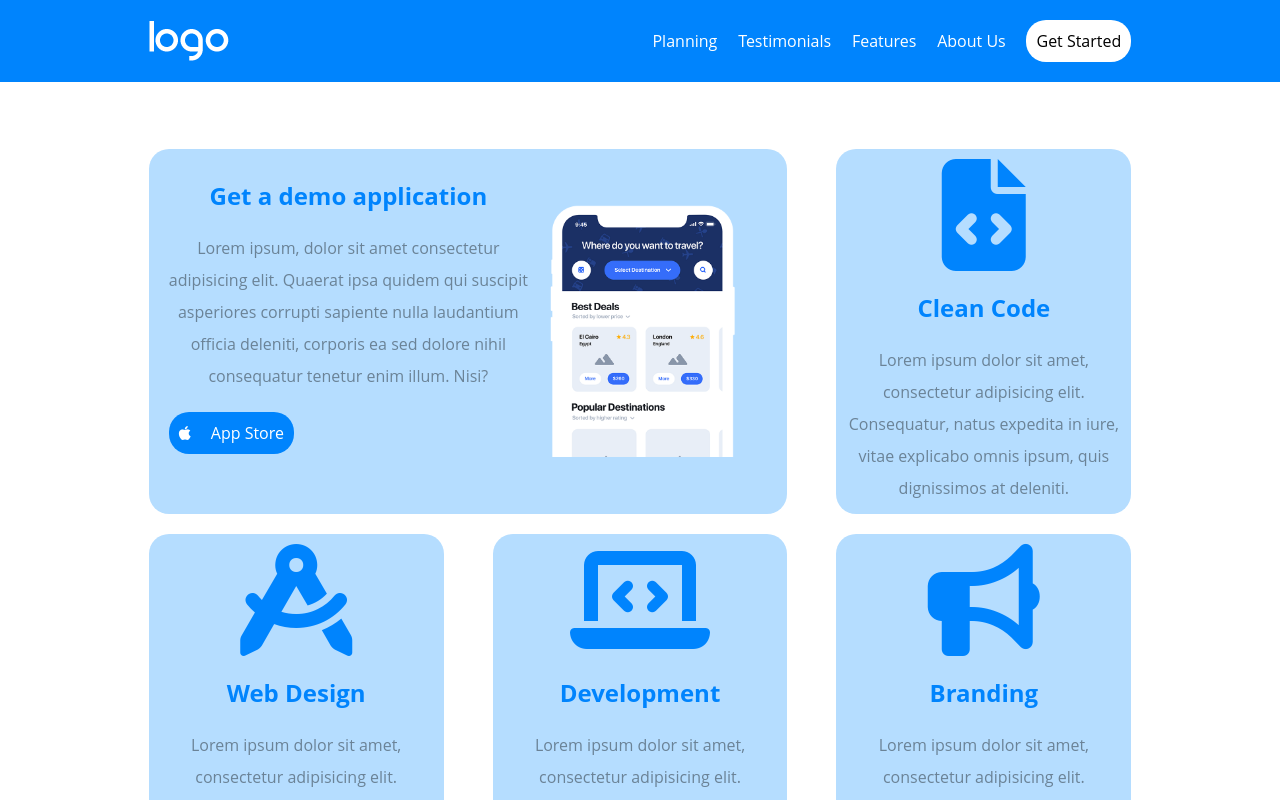
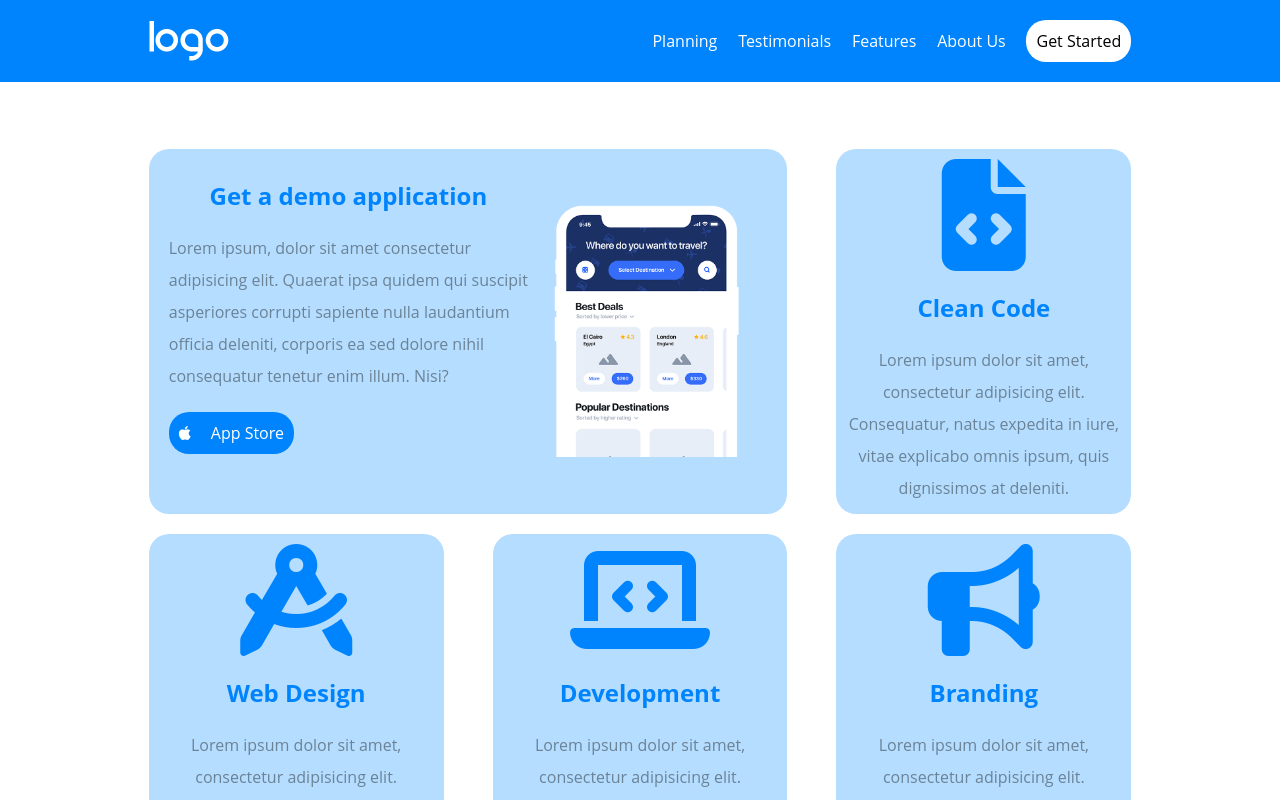
Before and after one commit to IvanTorzoni/htmlcss-responsive-layout, a plain HTML site: page index.html in a window 1280 px wide. Shown: the top 800 px of the page. Drawn offline with Linux system fonts and the light colour scheme.

Commit message:
fix: fixed small details

```diff
--- a/css/responsive.css
+++ b/css/responsive.css
@@ -45,7 +45,8 @@
     }
 
     .col-big img{
-        height: 20rem;
+        width: 80%;
+        object-fit: contain;
     }
 
     .col-big div{
@@ -78,11 +79,17 @@
     }
 
     .col-big img{
-        height: 18rem;
+        width: 100%;
+        min-width: 220px;
+        object-fit: contain;
     }
 
     .col-big div{
         padding-left: 0;
+    }
+
+    .col-big p{
+        text-align: left;
     }
 
     .col-big #btn-feature{
--- a/index.html
+++ b/index.html
@@ -11,7 +11,7 @@
         integrity="sha512-DTOQO9RWCH3ppGqcWaEA1BIZOC6xxalwEsw9c2QQeAIftl+Vegovlnee1c9QX4TctnWMn13TZye+giMm8e2LwA=="
         crossorigin="anonymous" referrerpolicy="no-referrer" />
 
-    <link rel="stylesheet" href="./css/stile.css">
+    <link rel="stylesheet" href="./css/style.css">
     <link rel="stylesheet" href="./css/responsive.css">
 </head>
 
```
Also changed, not shown: css/style.css (renamed from css/stile.css).
